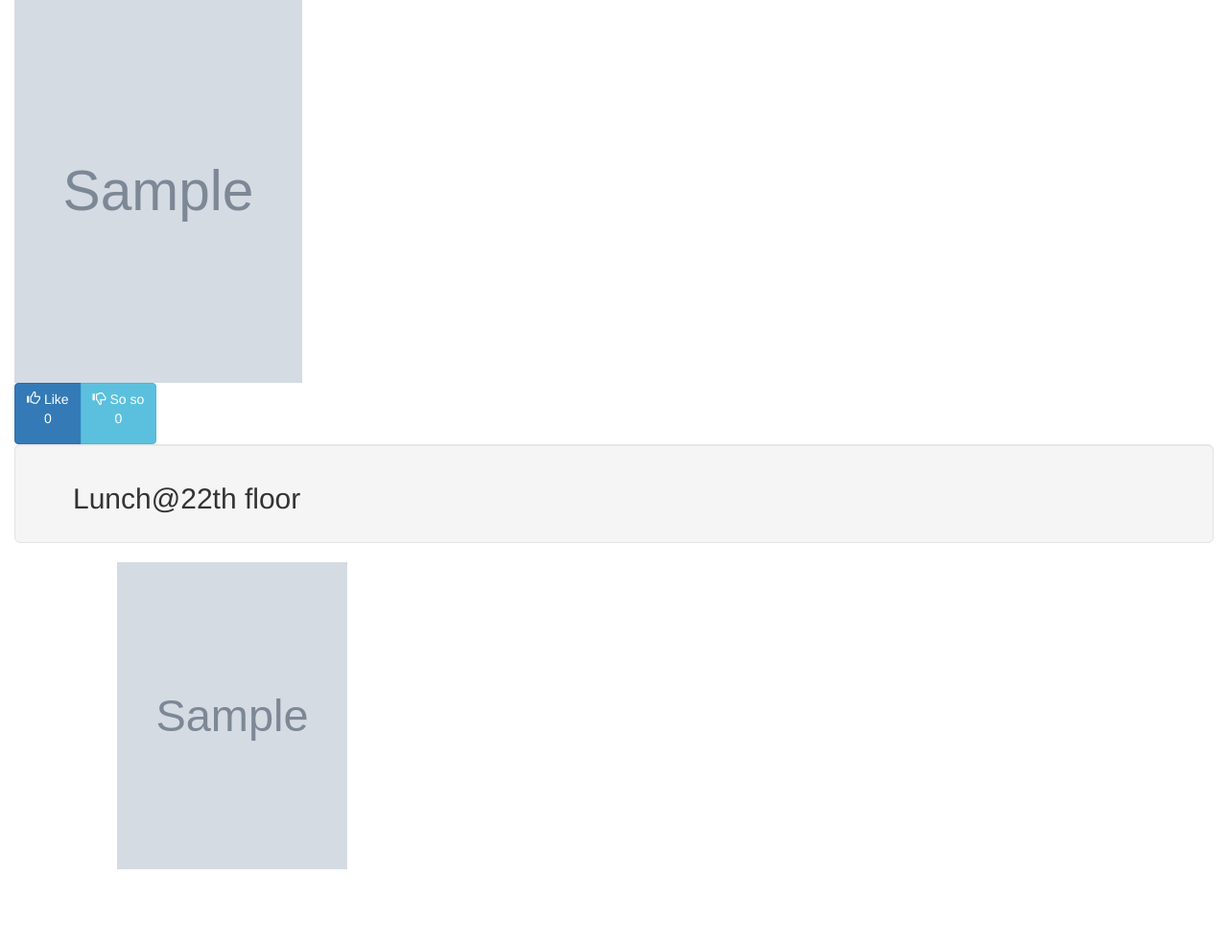
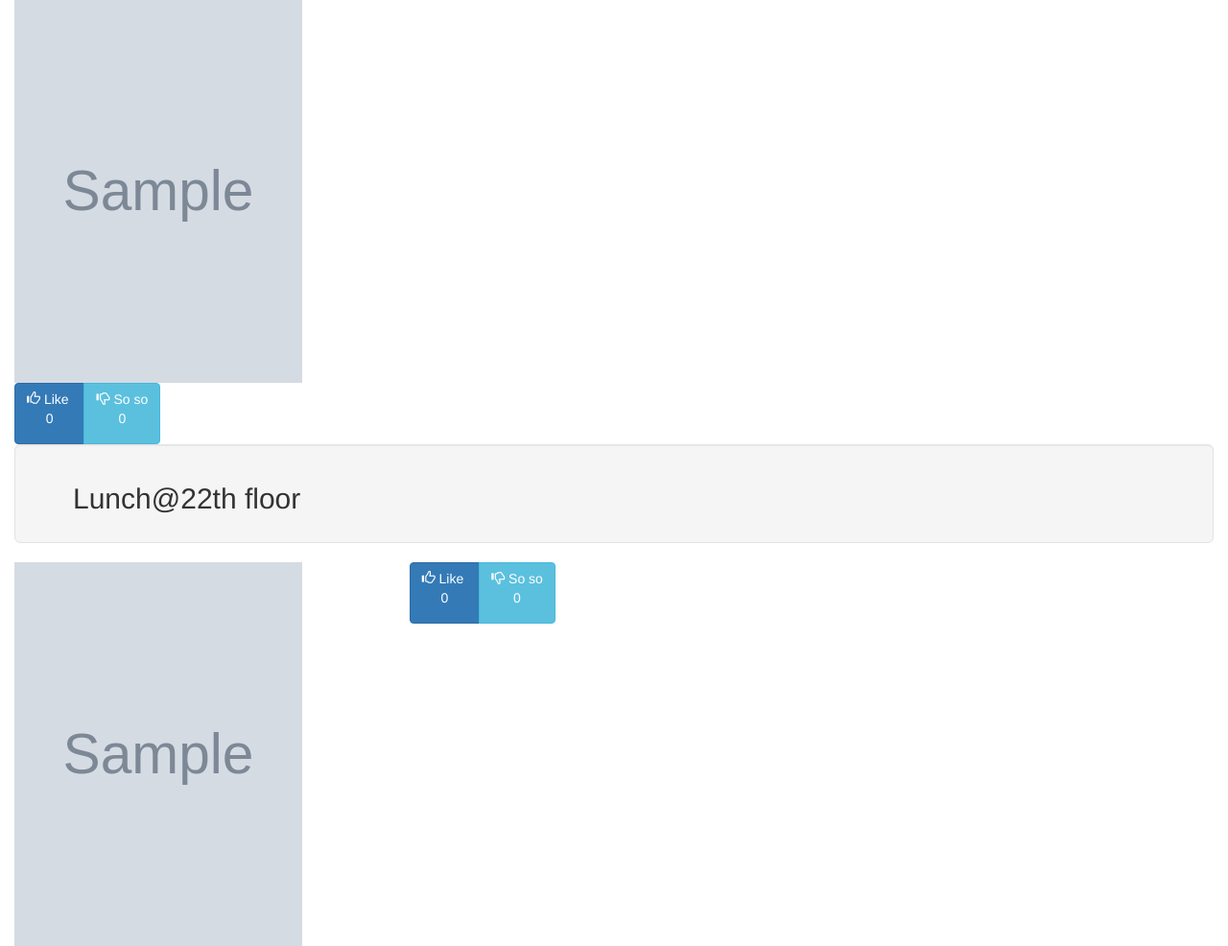
Before and after one commit to yrjie/Rghoul, a Django app: template templates/index.html in a window 1280 px wide. Shown: the part 196-1182 px from the top of the page at 96% size. Before the commit the page ends 1102 px from the top, so only its background shows below. Run offline with Django 3.2, Linux system fonts and the light colour scheme; the template is opened without the code that fills it: most values are stand-ins (such as "Sample title", 1, 10 or a date in 2020); grey boxes marked "Sample" are stand-in pictures; some libraries are stand-ins or nearby versions.

Commit message:
finished the frontend

```diff
--- a/Rghoul/urls.py
+++ b/Rghoul/urls.py
@@ -12,6 +12,9 @@ urlpatterns = patterns('',
     # url(r'^blog/', include('blog.urls')),
     url(r'^$', views.index),
     url(r'^index/', views.index),
+    url(r'^like/(?P<picName>.+)/$', views.like),
+    url(r'^dislike/(?P<picName>.+)/$', views.dislike),
+    url(r'^update/$', views.update),
 
     url(r'^admin/', include(admin.site.urls)),
 ) #+ static(settings.STATIC_URL, document_root=settings.STATIC_ROOT)
--- a/templates/index.html
+++ b/templates/index.html
@@ -12,23 +12,27 @@
 
     <link href="static/css/bootstrap.min.css" rel="stylesheet">
     <link href="static/css/style.css" rel="stylesheet">
-    <script type='text/javascript' src='//code.jquery.com/jquery-1.8.3.js'></script>
 
-	<script type='text/javascript'>//<![CDATA[
-	$(function(){
-		$("#vote").val('0');
+    <script src="/static/js/jquery.min.js"></script>
+    <script src="/static/js/bootstrap.min.js"></script>
+    <script src="/static/js/scripts.js"></script>
 
-		$("#likeButton").click(function () {
-			var ps = document.getElementById("like");
-			ps.innerHTML = 1 + parseInt(ps.innerHTML);
-		});
+	<script type='text/javascript'>
+	function like(picName){
+		var cnt = document.getElementById("like_" + picName);
+		var xmlHttp = new XMLHttpRequest();
+	    xmlHttp.open( "GET", 'like/' + picName, false );
+	    xmlHttp.send( null );
+	    cnt.innerHTML = xmlHttp.responseText;
+	}
 
-		$("#dislikeButton").click(function () {
-			var ps = document.getElementById("dislike");
-			ps.innerHTML = 1 + parseInt(ps.innerHTML);
-		});
-	});//]]>
-
+	function dislike(picName){
+		var cnt = document.getElementById("dislike_" + picName);
+		var xmlHttp = new XMLHttpRequest();
+	    xmlHttp.open( "GET", 'dislike/' + picName, false );
+	    xmlHttp.send( null );
+	    cnt.innerHTML = xmlHttp.responseText;
+	}
 	</script>
 
   </head>
@@ -56,13 +60,13 @@
 						{% for file in lunch9 %}
 							<div class="col-md-4"><img width=300 height=400 src="/static/{{ today }}/lunch9/{{ file }}">
 							<div class="btn-group">
-								<button type="button" class="btn btn-primary" id="likeButton">
-						          <span class="glyphicon glyphicon-thumbs-up"></span>&nbsp;Like
-						          <p id="like">0</p>
+								<button type="button" class="btn btn-primary" id="likeButton" onclick = "like('{{ file }}')">
+						          <span class="glyphicon glyphicon-thumbs-up"></span>&nbsp;Like&nbsp;
+						          <p id="like_{{ file }}">0</p>
 						        </button>
-						        <button type="button" class="btn btn-info" id="dislikeButton">
+						        <button type="button" class="btn btn-info" id="dislikeButton" onclick = "dislike('{{ file }}')">
 						          <span class="glyphicon glyphicon-thumbs-down"></span>&nbsp;So so
-						          <p id="dislike">0</p>
+						          <p id="dislike_{{ file }}">0</p>
 						        </button>
 					        </div>
 					        </div>
@@ -71,7 +75,17 @@
 					<div class="jumbotron well"><h2>Lunch@22th floor</h2></div>
 					<div class="row" id="lunch22">
 						{% for file in lunch22 %}
-							<div class="col-md-3 col-md-offset-1"><img width=240 height=320 src="/static/{{ today }}/lunch22/{{ file }}"></div>
+							<div class="col-md-4"><img width=300 height=400 src="/static/{{ today }}/lunch22/{{ file }}"></div>
+							<div class="btn-group">
+								<button type="button" class="btn btn-primary" id="likeButton">
+						          <span class="glyphicon glyphicon-thumbs-up"></span>&nbsp;Like&nbsp;
+						          <p id="like">0</p>
+						        </button>
+						        <button type="button" class="btn btn-info" id="dislikeButton">
+						          <span class="glyphicon glyphicon-thumbs-down"></span>&nbsp;So so
+						          <p id="dislike">0</p>
+						        </button>
+					        </div>
 						{% endfor %}
 					</div>
 			    </div>
@@ -79,13 +93,33 @@
 			    	<div class="jumbotron well"><h2>Dinner@9th floor</h2></div>
 				    <div class="row" id="dinner9">
 						{% for file in dinner9 %}
-							<div class="col-md-3 col-md-offset-1"><img width=240 height=320 src="/static/{{ today }}/dinner9/{{ file }}"></div>
+							<div class="col-md-4"><img width=300 height=400 src="/static/{{ today }}/dinner9/{{ file }}"></div>
+							<div class="btn-group">
+								<button type="button" class="btn btn-primary" id="likeButton">
+						          <span class="glyphicon glyphicon-thumbs-up"></span>&nbsp;Like&nbsp;
+						          <p id="like">0</p>
+						        </button>
+						        <button type="button" class="btn btn-info" id="dislikeButton">
+						          <span class="glyphicon glyphicon-thumbs-down"></span>&nbsp;So so
+						          <p id="dislike">0</p>
+						        </button>
+					        </div>
 						{% endfor %}
 					</div>
 					<div class="jumbotron well"><h2>Dinner@22th floor</h2></div>
 					<div class="row" id="dinner22">
 						{% for file in dinner22 %}
-							<div class="col-md-3 col-md-offset-1"><img width=240 height=320 src="/static/{{ today }}/dinner22/{{ file }}"></div>
+							<div class="col-md-4"><img width=300 height=400 src="/static/{{ today }}/dinner22/{{ file }}"></div>
+							<div class="btn-group">
+								<button type="button" class="btn btn-primary" id="likeButton">
+						          <span class="glyphicon glyphicon-thumbs-up"></span>&nbsp;Like&nbsp;
+						          <p id="like">0</p>
+						        </button>
+						        <button type="button" class="btn btn-info" id="dislikeButton">
+						          <span class="glyphicon glyphicon-thumbs-down"></span>&nbsp;So so
+						          <p id="dislike">0</p>
+						        </button>
+					        </div>
 						{% endfor %}
 					</div>
 			    </div>
@@ -94,8 +128,5 @@
 	</div>
 	</div>
 
-    <script src="/static/js/jquery.min.js"></script>
-    <script src="/static/js/bootstrap.min.js"></script>
-    <script src="/static/js/scripts.js"></script>
   </body>
 </html>
```
Also changed, not shown: Rghoul/models.py (added, +17 -0 lines), Rghoul/utils.py (added, +22 -0 lines), Rghoul/views.py (+19 -7 lines), db.sqlite3, 3 other files.
